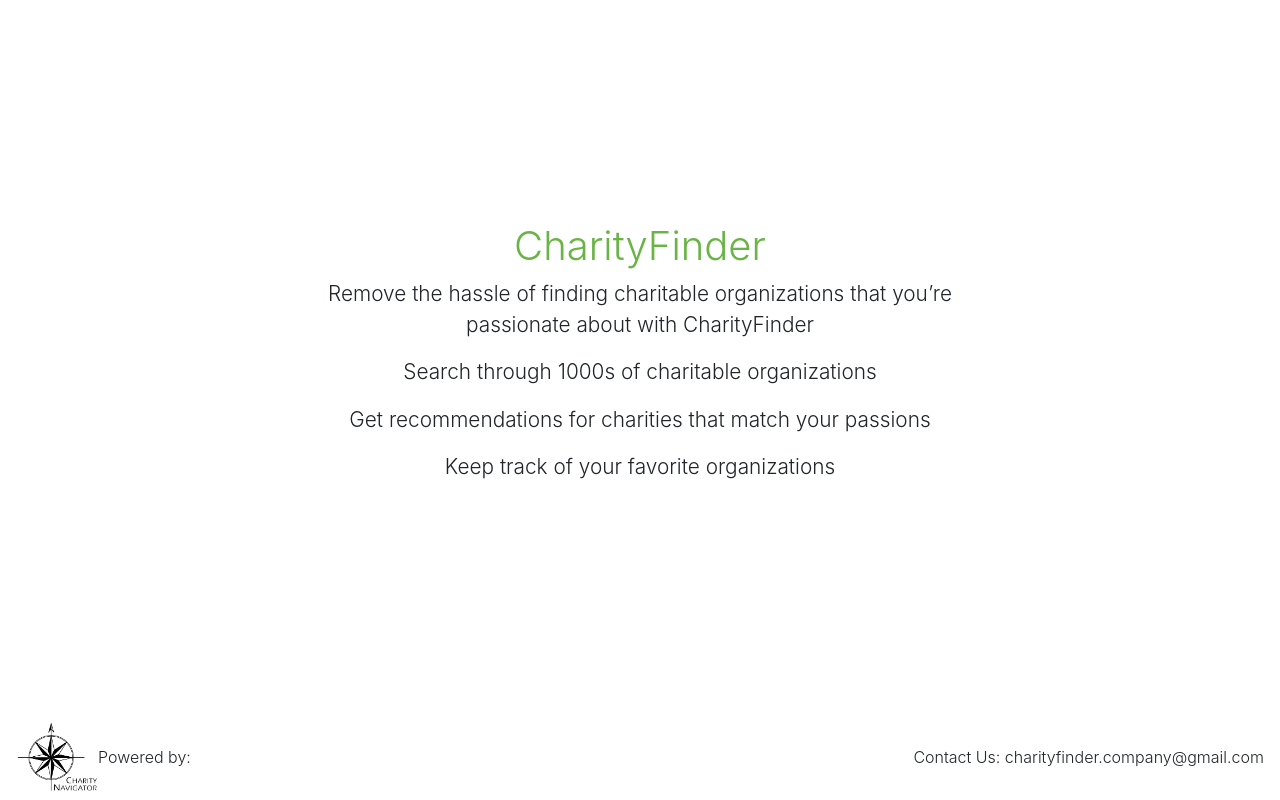
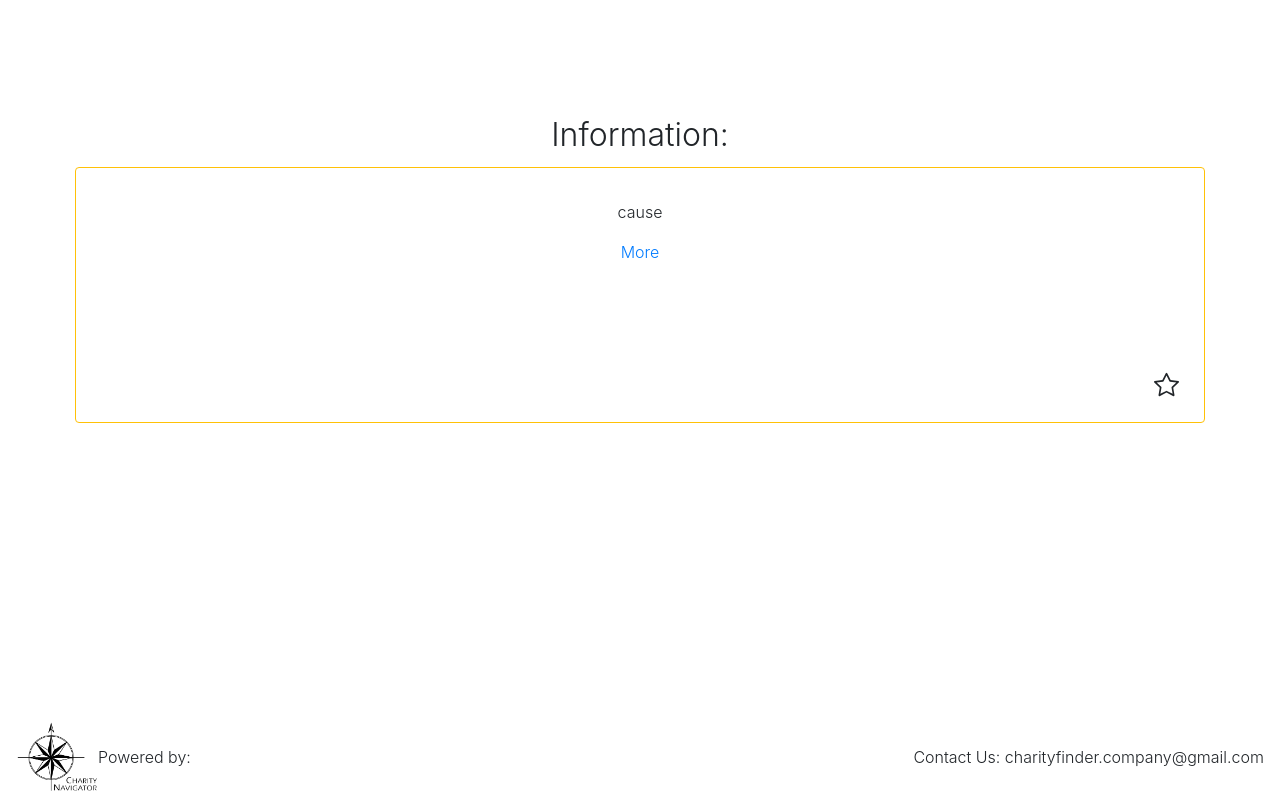
Before and after one commit to CharityFinder/CharityFinder, a React (Create React App) app in the folder client/: page /information in a window 1280 px wide. Built offline with nearby package versions, Linux system fonts and the light colour scheme; no server answers; the HTML template or start-up script is replaced by a standard one.

Commit message:
organization page functionality

```diff
--- a/client/src/App.js
+++ b/client/src/App.js
@@ -8,6 +8,7 @@ import { Home } from "./pages/Home";
 import { Survey } from "./pages/Survey";
 import { Search } from "./pages/Search";
 import { Favorites } from "./pages/Favorites";
+import { Information } from "./pages/Information";
 import "./styles/App.css";
 import { Navbar } from "./components/Navbar";
 import { Footer } from "./components/Footer";
@@ -59,6 +60,7 @@ const App = () => {
                 <Route path="/search" component={Search} />
                 <Route path="/survey" component={Survey} />
                 <Route path="/favorites" component={Favorites} />
+                <Route path="/information" component={Information} />
                 <Route path="/" component={Home} />
               </Switch>
               <Footer />
--- a/client/src/components/Organization.jsx
+++ b/client/src/components/Organization.jsx
@@ -1,5 +1,7 @@
 import React from 'react'
 import { Card } from 'react-bootstrap'
+import { Link } from 'react-router-dom'
+import queryString from 'query-string'
 import { Favorite } from '../components/Favorite'
 import "../styles/Search.css"
 
@@ -9,9 +11,10 @@ export const Organization = ({name, ein, isFavorited}) => {
         <Card.Body>
           <Card.Title>{name}</Card.Title>
           <Card.Text>
-
+            cause
           </Card.Text>
           <Favorite name={name} ein={ein} isFavorited={isFavorited}/>
+          <Link to={`/information/?${queryString.stringify({ein})}`}>More</Link>
         </Card.Body>
       </Card>
     )
--- /dev/null
+++ b/client/src/pages/Information.jsx
@@ -0,0 +1,43 @@
+import React, { useState, useEffect, useContext } from "react";
+import axios from "axios";
+import queryString from 'query-string'
+import { Container, Row, } from "react-bootstrap";
+import { UserContext } from "../utils/auth";
+import { Favorite } from '../components/Favorite'
+import { Organization } from '../components/Organization';
+
+
+export const Information = (props) => {
+    const { user } = useContext(UserContext);
+    const [userFavorites, setUserFavorites] = useState([]);
+    const [info, setInfo] = useState([]);
+
+    const params = queryString.parse(props.location.search, {
+        parseBooleans: true
+      });
+
+    const {ein} = params;
+
+    const getInfo = async () => {
+        const res = await axios.get(`/api/cn/organizations/` + ein);
+        setInfo(res.data);
+    }
+
+    useEffect(() => {
+        (async () => {
+            await getInfo();
+        })();
+    }, [userFavorites]);
+
+    // TODO: make new card component for this page specifically
+    const generateCard = () => {
+        return <Organization key={ein} name={info.charityName} ein={ein} />
+    }
+
+    return (
+        <Container>
+            <h2 className="mx-auto" style={{width:"50%", paddingTop: 60, marginTop: "5%",}}>Information: </h2>
+            <Row>{generateCard()}</Row>
+        </Container>
+    )
+}
```
